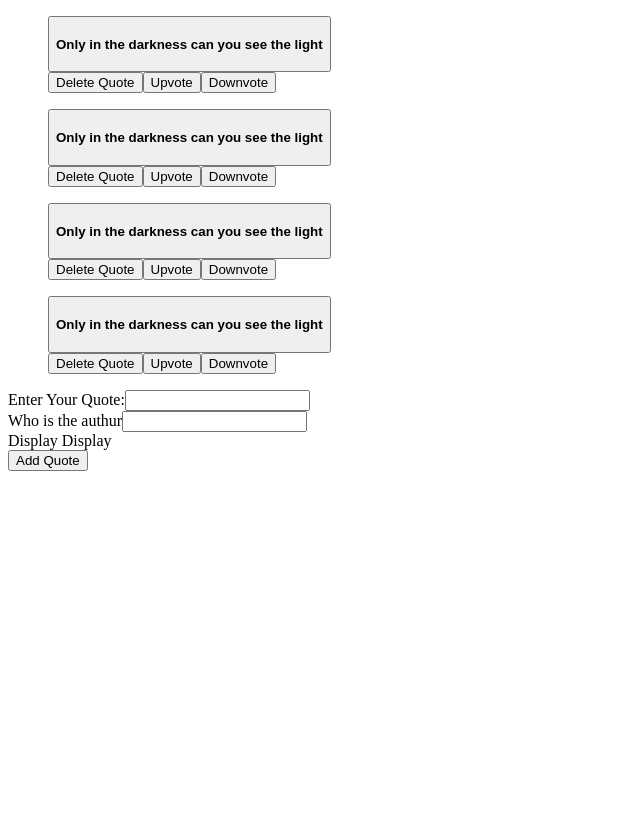
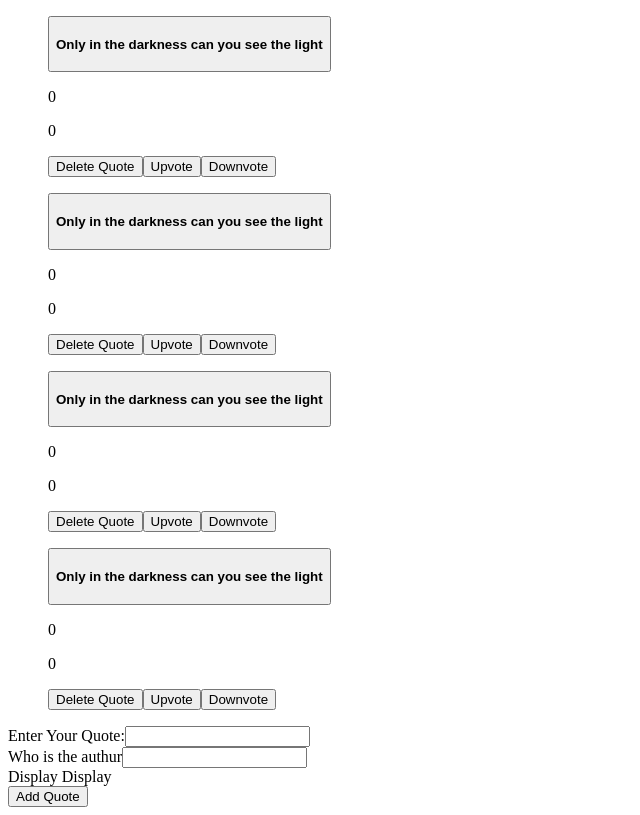
Before and after one commit to dancan-sandys/Quotes-app, an Angular app: page / in a window 1280 px wide. Shown: the whole page, without its empty margins (0-640 px from the left). Built offline with nearby package versions, Linux system fonts and the light colour scheme.

Commit message:
add a function to downvote and upvote the quotes

```diff
--- a/src/app/quote.ts
+++ b/src/app/quote.ts
@@ -1,8 +1,11 @@
 export class Quote {
     showQuote: Boolean;
+    totalUpvotes:number;
+    totalDownvotes: number;
 
     constructor(public name: string, public details: any) {
         this.showQuote = false;
-
+        this.totalUpvotes = 0;
+        this.totalDownvotes = 0;
     }
 }
--- a/src/app/quotes/quotes.component.html
+++ b/src/app/quotes/quotes.component.html
@@ -7,9 +7,13 @@
     <div *ngIf='quote.showQuote'>
         <app-quote-details [quote]='quote'></app-quote-details>
     </div>
+
+    <p>{{quote.totalUpvotes}}</p>
+    <p>{{quote.totalDownvotes}}</p>
     <button (click)='deleteQuote(i)'> Delete Quote </button>
-    <button (click)='upvote()'> Upvote </button>
-    <button> Downvote </button>
+    <button (click)='upvote(i)'> Upvote </button>
+    <button (click)='downvote(i)'> Downvote </button>
+
 
 
 
--- a/src/app/quotes/quotes.component.ts
+++ b/src/app/quotes/quotes.component.ts
@@ -26,6 +26,17 @@
 deleteQuote(index){
   this.quotes.splice(index,1)
 }
+
+upvote(index){
+  this.quotes[index].totalUpvotes = this.quotes[index].totalUpvotes+=1
+}
+
+downvote(index){
+  this.quotes[index].totalDownvotes = this.quotes[index].totalDownvotes+=1
+}
+
+
+
   constructor() { }
 
   ngOnInit(): void {
```
